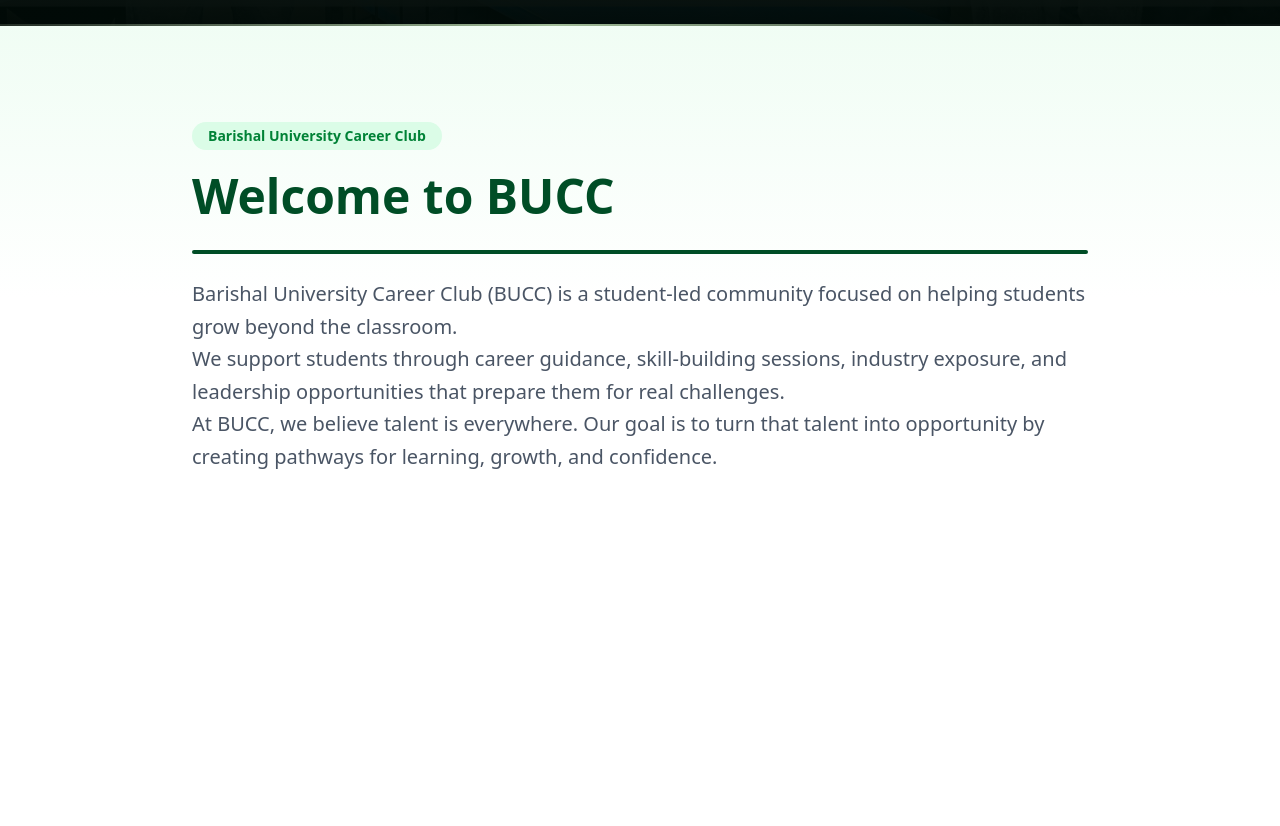
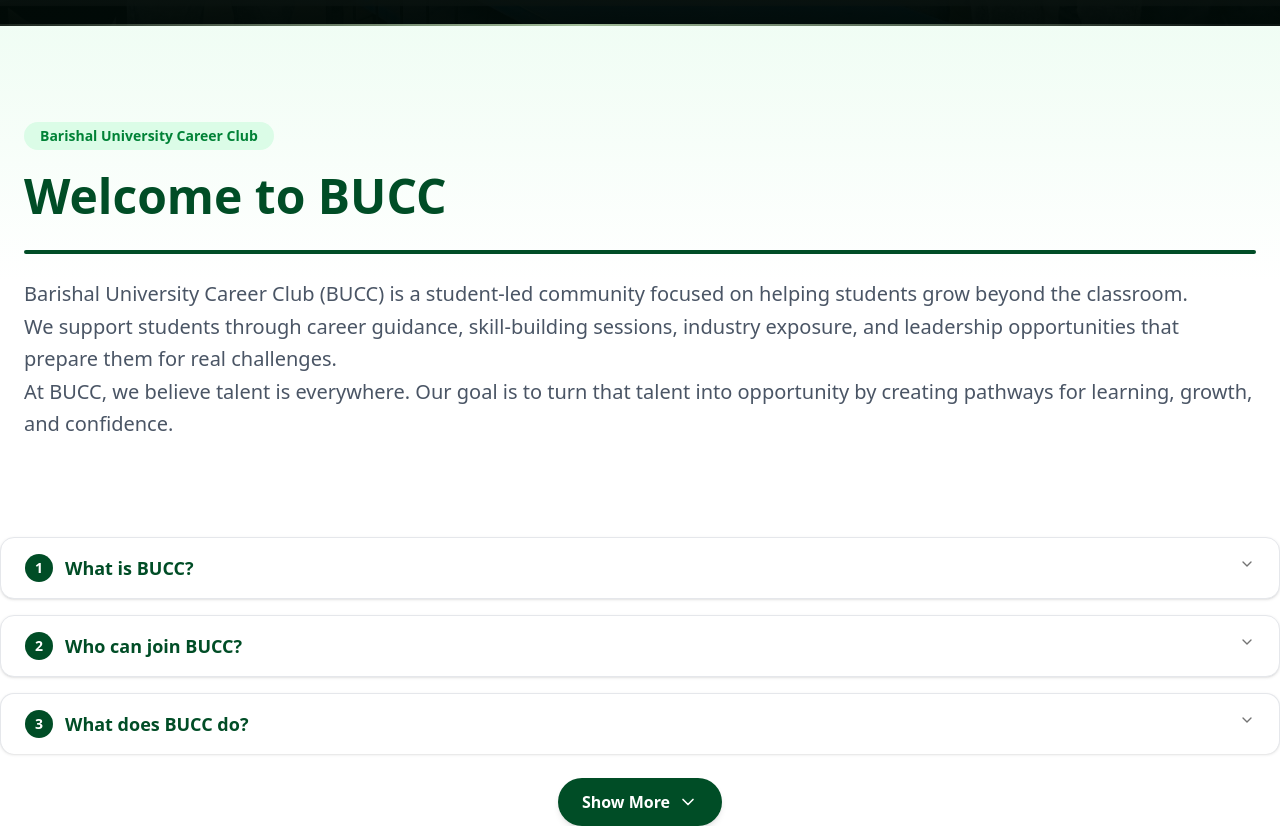
Before and after one commit to IamFreak10/Frontend-bucc, a React (Vite) app: page / in a window 1280 px wide. Shown: the part 840-1666 px from the top of the page. Before the commit the page ends 1409 px from the top, so only its background shows below. Built offline with nearby package versions, Linux system fonts and the light colour scheme.

Commit message:
Added Faq Part

```diff
--- /dev/null
+++ b/src/Pages/Home/FAQ/Faq.jsx
@@ -0,0 +1,131 @@
+import {
+  Accordion,
+  AccordionContent,
+  AccordionItem,
+  AccordionTrigger,
+} from '@/components/ui/accordion';
+import { ChevronDown } from 'lucide-react';
+import React, { useState } from 'react';
+import { Fade } from 'react-awesome-reveal';
+const faqs = [
+  {
+    id: '1',
+    question: 'What is BUCC?',
+    answer:
+      'BUCC stands for Barishal University Career Club. It is a student-run organization focused on career development, professional skills, and leadership growth for university students.',
+  },
+  {
+    id: '2',
+    question: 'Who can join BUCC?',
+    answer:
+      'Any student of Barishal University who is passionate about personal growth, leadership, and career development can join BUCC.',
+  },
+  {
+    id: '3',
+    question: 'What does BUCC do?',
+    answer:
+      'BUCC organizes workshops, seminars, career talks, skill-building sessions, networking events, and leadership programs to prepare students for higher studies and professional careers.',
+  },
+  {
+    id: '4',
+    question: 'Is BUCC only for business or management students?',
+    answer:
+      'No. BUCC is open to students from all departments and disciplines. Career readiness is for everyone.',
+  },
+  {
+    id: '5',
+    question: 'How can I become a member?',
+    answer:
+      'You can apply through our official membership recruitment process, which is announced on our website and social media platforms.',
+  },
+  {
+    id: '6',
+    question: 'Are there any membership fees?',
+    answer:
+      'BUCC keeps its activities affordable and accessible. Any applicable fees are minimal and communicated transparently during recruitment or events.',
+  },
+  {
+    id: '7',
+    question: 'What are the benefits of joining BUCC?',
+    answer:
+      'Members gain access to career guidance, skill development opportunities, networking with professionals and alumni, leadership experience, and a strong professional community.',
+  },
+  {
+    id: '8',
+    question: 'Does BUCC collaborate with other organizations?',
+    answer:
+      'Yes. BUCC actively collaborates with university departments, student clubs, alumni, and external organizations to create meaningful opportunities for students.',
+  },
+  {
+    id: '9',
+    question: 'How can I participate in BUCC events?',
+    answer:
+      'Event details are shared regularly on our website and official social media pages. Members receive priority access.',
+  },
+  {
+    id: '10',
+    question: 'How can I contact BUCC?',
+    answer:
+      'You can reach us through the Contact Us section of our website or via our official social media channels.',
+  },
+];
+
+export default function Faq() {
+  const [showAll, setShowAll] = useState(false);
+
+  const visibleFAQs = showAll ? faqs : faqs.slice(0, 3);
+  return (
+    <Fade delay={400} duration={1500} triggerOnce={false} cascade damping={0.1}>
+      <Accordion type="multiple" className="max-w-7xl mx-auto space-y-4">
+        {visibleFAQs.map((faq, index) => (
+          <AccordionItem
+            key={faq.id}
+            value={`item-${faq.id}`}
+            className="border border-gray-200 rounded-xl px-6 bg-white shadow-sm"
+          >
+            <AccordionTrigger className="text-left text-lg font-semibold text-[#004d26] hover:no-underline">
+              <div className="flex items-center gap-3">
+                <span className="flex items-center justify-center w-7 h-7 text-sm font-bold text-white bg-[#004d26] rounded-full">
+                  {index + 1}
+                </span>
+                {faq.question}
+              </div>
+            </AccordionTrigger>
+
+            <AccordionContent className="text-gray-600 leading-relaxed pt-2 pl-10">
+              {faq.answer}
+            </AccordionContent>
+          </AccordionItem>
+        ))}
+      </Accordion>
+      <div className="flex justify-center mt-6">
+        <button
+          onClick={() => setShowAll(!showAll)}
+          className="
+    group flex items-center gap-2
+    px-6 py-3
+    rounded-full
+    bg-[#004d26]
+    text-white text-sm md:text-base font-semibold
+    shadow-md
+    hover:bg-[#006633]
+    hover:shadow-lg
+    transition-all duration-300 ease-in-out
+    focus:outline-none focus:ring-2 focus:ring-[#004d26]/40
+  "
+        >
+          {showAll ? 'Show Less' : 'Show More'}
+
+          <ChevronDown
+            className={`
+      w-5 h-5
+      transition-transform duration-300
+      ${showAll ? 'rotate-180' : 'rotate-0'}
+      group-hover:translate-y-0.5
+    `}
+          />
+        </button>
+      </div>
+    </Fade>
+  );
+}
--- a/src/Pages/Home/Home.jsx
+++ b/src/Pages/Home/Home.jsx
@@ -1,12 +1,14 @@
 import Carousel from './Carousel/ AutoCinematicCarousel';
 import React from 'react';
 import Welcome from './Welcome/Welcome';
+import Faq from './FAQ/Faq';
 
 export default function Home() {
   return (
     <>
       <Carousel />
       <Welcome />
+      <Faq />
     </>
   );
 }
--- a/src/Pages/Home/Welcome/Welcome.jsx
+++ b/src/Pages/Home/Welcome/Welcome.jsx
@@ -8,7 +8,7 @@ export default function Welcome() {
         {/* soft background glow */}
         <div className="absolute inset-0 -z-10 bg-gradient-to-b from-green-50 via-white to-white" />
 
-        <div className="max-w-4xl mx-auto ">
+        <div className="max-w-7xl mx-auto ">
           {/* small badge */}
           <span className="inline-block mb-4 px-4 py-1 text-sm font-semibold text-green-700 bg-green-100 rounded-full">
             Barishal University Career Club
--- /dev/null
+++ b/src/components/ui/accordion.jsx
@@ -0,0 +1,62 @@
+import * as React from "react"
+import { ChevronDownIcon } from "lucide-react"
+import { Accordion as AccordionPrimitive } from "radix-ui"
+
+import { cn } from "@/lib/utils"
+
+function Accordion({
+  ...props
+}) {
+  return <AccordionPrimitive.Root data-slot="accordion" {...props} />;
+}
+
+function AccordionItem({
+  className,
+  ...props
+}) {
+  return (
+    <AccordionPrimitive.Item
+      data-slot="accordion-item"
+      className={cn("border-b last:border-b-0", className)}
+      {...props} />
+  );
+}
+
+function AccordionTrigger({
+  className,
+  children,
+  ...props
+}) {
+  return (
+    <AccordionPrimitive.Header className="flex">
+      <AccordionPrimitive.Trigger
+        data-slot="accordion-trigger"
+        className={cn(
+          "focus-visible:border-ring focus-visible:ring-ring/50 flex flex-1 items-start justify-between gap-4 rounded-md py-4 text-left text-sm font-medium transition-all outline-none hover:underline focus-visible:ring-[3px] disabled:pointer-events-none disabled:opacity-50 [&[data-state=open]>svg]:rotate-180",
+          className
+        )}
+        {...props}>
+        {children}
+        <ChevronDownIcon
+          className="text-muted-foreground pointer-events-none size-4 shrink-0 translate-y-0.5 transition-transform duration-200" />
+      </AccordionPrimitive.Trigger>
+    </AccordionPrimitive.Header>
+  );
+}
+
+function AccordionContent({
+  className,
+  children,
+  ...props
+}) {
+  return (
+    <AccordionPrimitive.Content
+      data-slot="accordion-content"
+      className="data-[state=closed]:animate-accordion-up data-[state=open]:animate-accordion-down overflow-hidden text-sm"
+      {...props}>
+      <div className={cn("pt-0 pb-4", className)}>{children}</div>
+    </AccordionPrimitive.Content>
+  );
+}
+
+export { Accordion, AccordionItem, AccordionTrigger, AccordionContent }
```
